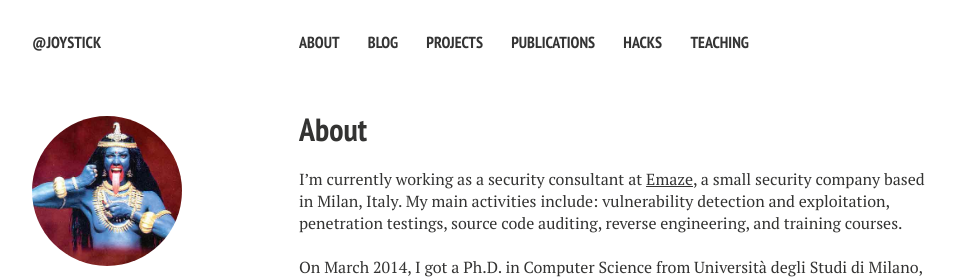
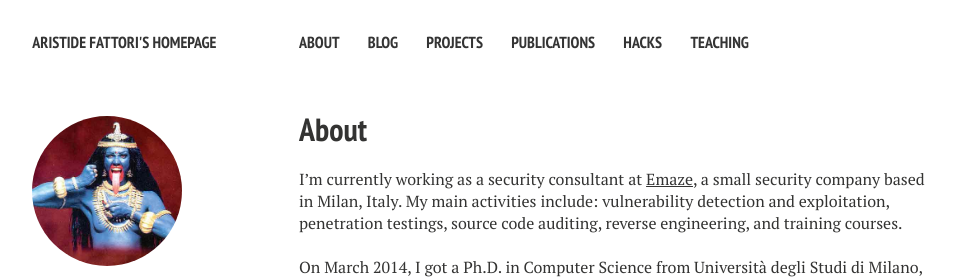
Before and after one commit to joystick2020/joystick2020.github.io, a Jekyll site: the page built from index.md, in a window 1280 px wide. Shown: the top 279 px of the page, without its empty margins (21-989 px from the left). Built offline with Jekyll 4.4.1, drawn with Linux system fonts in a browser that asks for light colours; nearby versions of some CDN libraries.

Commit message:
Title mod.

```diff
--- a/_config.yml
+++ b/_config.yml
@@ -1,6 +1,6 @@
 # Site wide configuration
 
-title:            "@joystick"
+title:            "Aristide Fattori's Homepage"
 locale:           en_US
 url:
 
```
